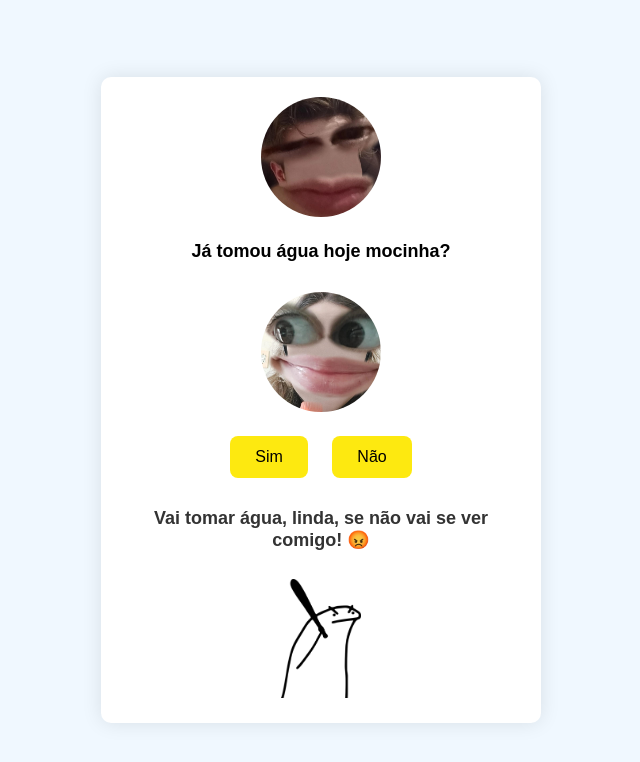
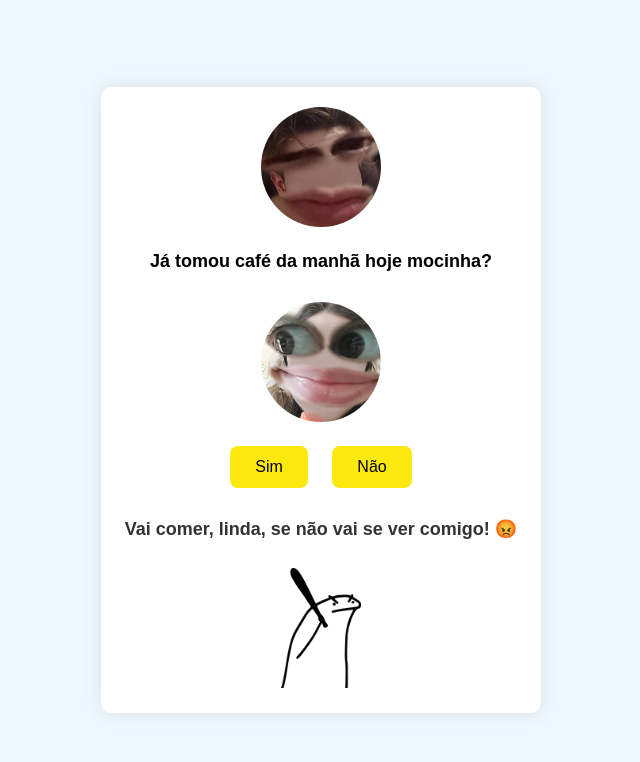
Before and after one commit to lucassebold/agua, a plain HTML site: page index.html in a window 1280 px wide. Both pictures are taken after a click on the button "Não". Shown: the whole page, without its empty margins (319-959 px from the left). Drawn offline with Linux system fonts and the light colour scheme.

Commit message:
cafédamanhã

```diff
--- a/index.html
+++ b/index.html
@@ -3,14 +3,14 @@
 <head>
     <meta charset="UTF-8">
     <meta name="viewport" content="width=device-width, initial-scale=1.0">
-    <title>Lembrete de Água</title>
+    <title>Lembrete de café da manhã</title>
     <link rel="stylesheet" href="styles.css">
 </head>
 <body>
     <div class="container">
         <div class="foto-pergunta">
             <img src="./imgs/lucas.jpeg" alt="Sua foto" class="foto">
-            <p>Já tomou água hoje mocinha?</p>
+            <p>Já tomou café da manhã hoje mocinha?</p>
         </div>
         <div class="resposta">
             <img src="./imgs/amanda.jpeg" alt="Foto da namorada" class="foto">
--- a/script.js
+++ b/script.js
@@ -7,7 +7,7 @@ document.getElementById('sim').addEventListener('click', function() {
 
 document.getElementById('nao').addEventListener('click', function() {
     document.getElementById('mensagem').innerHTML = `
-        <p>Vai tomar água, linda, se não vai se ver comigo! 😡</p>
+        <p>Vai comer, linda, se não vai se ver comigo! 😡</p>
         <img src="./imgs/sticket.png" alt="Figurinha Brava" />
     `;
 });
```
